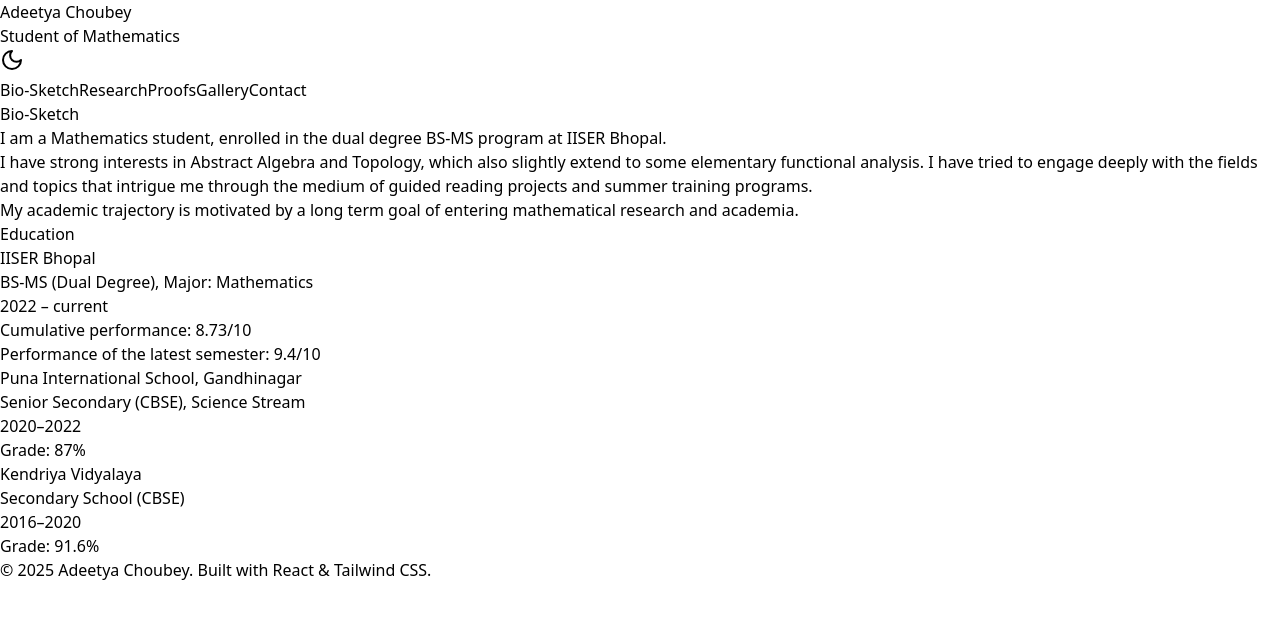
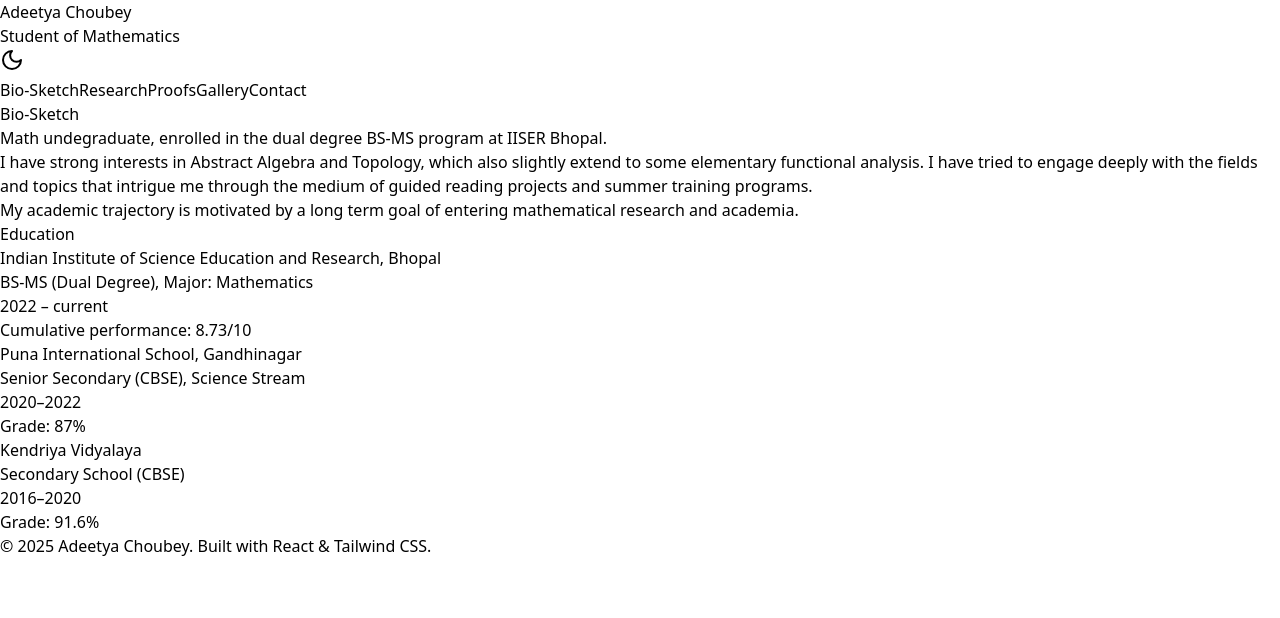
Before and after one commit to adc-prg/add-it-yeah, a React (Vite) app: page / in a window 1280 px wide. Shown: the top 618 px of the page. Built offline with nearby package versions, Linux system fonts and the light colour scheme.

Commit message:
Update App.jsx
Changed aesthetics to the website.

```diff
--- a/src/App.jsx
+++ b/src/App.jsx
@@ -29,18 +29,18 @@ const Mail = (props) => (
 // --- Data extracted from your CV ---
 const cvData = {
   name: "Adeetya Choubey",
-  location: "Gandhinagar, Gujarat, India",
+  location: "Bhopal, Madhya Pradesh, India",
   profile: {
-    intro: "I am a Mathematics student, enrolled in the dual degree BS-MS program at IISER Bhopal.",
+    intro: "Math undegraduate, enrolled in the dual degree BS-MS program at IISER Bhopal.",
     interests: "I have strong interests in Abstract Algebra and Topology, which also slightly extend to some elementary functional analysis. I have tried to engage deeply with the fields and topics that intrigue me through the medium of guided reading projects and summer training programs.",
     ambition: "My academic trajectory is motivated by a long term goal of entering mathematical research and academia."
   },
   education: [
     {
-      institution: "IISER Bhopal",
+      institution: "Indian Institute of Science Education and Research, Bhopal",
       degree: "BS-MS (Dual Degree), Major: Mathematics",
       duration: "2022 – current",
-      grades: ["Cumulative performance: 8.73/10", "Performance of the latest semester: 9.4/10"]
+      grades: ["Cumulative performance: 8.73/10"]
     },
     {
       institution: "Puna International School, Gandhinagar",
@@ -59,22 +59,22 @@ const cvData = {
     title: "Abstract Algebra and Topology",
     experiences: [
       {
-        title: "Summer Research Intern under Prof. Ashish Upadhyay",
+        title: "Research Intern",
         institution: "Institute of Science, Banaras Hindu University",
         duration: "May 2025 – Present",
-        description: "This ongoing project began with a unilateral focus on Algebraic Topology, building a strong foundation leading up to Homotopy Theory and Homology. The first phase has involved studying standard textbooks and exploring papers that present both classical problems and modern perspectives in the field. Currently, the focus has shifted towards problem-solving and applying these theoretical tools to tackle more advanced challenges."
+        description: "This ongoing project began with a unilateral focus on Algebraic Topology, building a strong foundation leading up to Homotopy Theory and Homology. The first phase has involved studying standard textbooks and exploring papers that present both classical problems and modern perspectives in the field. Currently, the focus has shifted towards problem-solving and applying these theoretical tools to tackle more advanced challenges, particularly in Algebraic Graph theory."
       },
       {
         title: "Summer Research Intern",
         institution: "Institute of Science, Banaras Hindu University",
         duration: "May – July 2024",
-        description: "This summer project focused on building a foundational understanding of Braid Theory, the development of related algorithms, and exploring its applications in Cryptography. The work involved tackling key problems such as the word problem and the conjugacy problem, studying knot invariants, and delving into other introductory topics in Knot Theory. In parallel, I engaged in readings and discussions on concepts from General Topology, Group theory, along with exploring ongoing research in these and other areas of Mathematics."
+        description: "This summer project focused on building a foundational understanding of Braid Theory, the development of related algorithms, and exploring its applications. The work involved tackling key problems such as the word problem and the conjugacy problem, studying knot invariants, and delving into other introductory topics in Knot Theory. In parallel, I engaged in readings and discussions on concepts from General Topology, Group theory, along with exploring ongoing research in these and other areas of Mathematics."
       }
     ]
   },
   contact: {
       email: "adeetyachoubey@example.com", // Placeholder email
-      linkedin: "https://www.linkedin.com/in/your-profile" // Placeholder LinkedIn
+      linkedin: "https://www.linkedin.com/in/adeetya-choubey-6b2a44254/" // Placeholder LinkedIn
   }
 };
 
```
